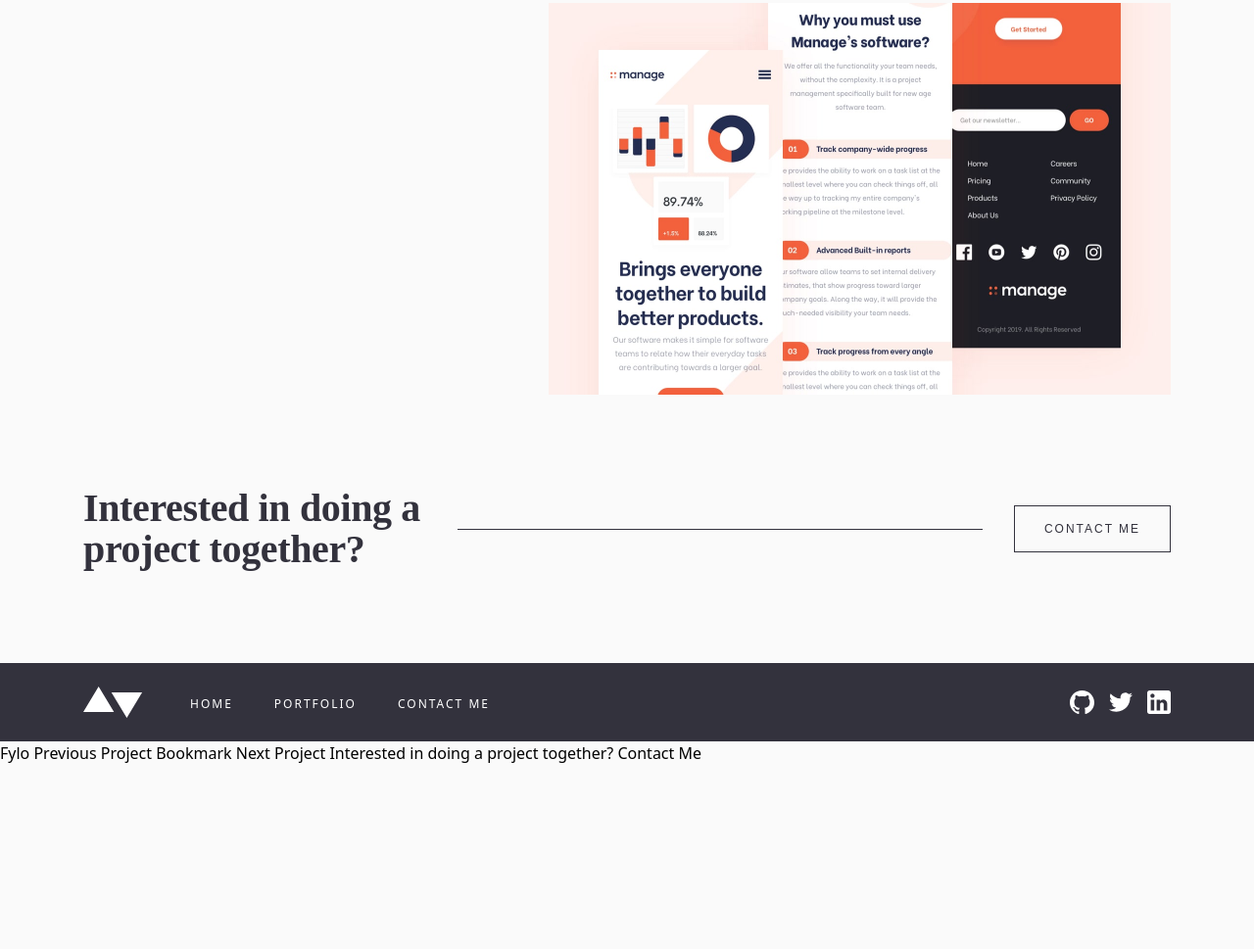
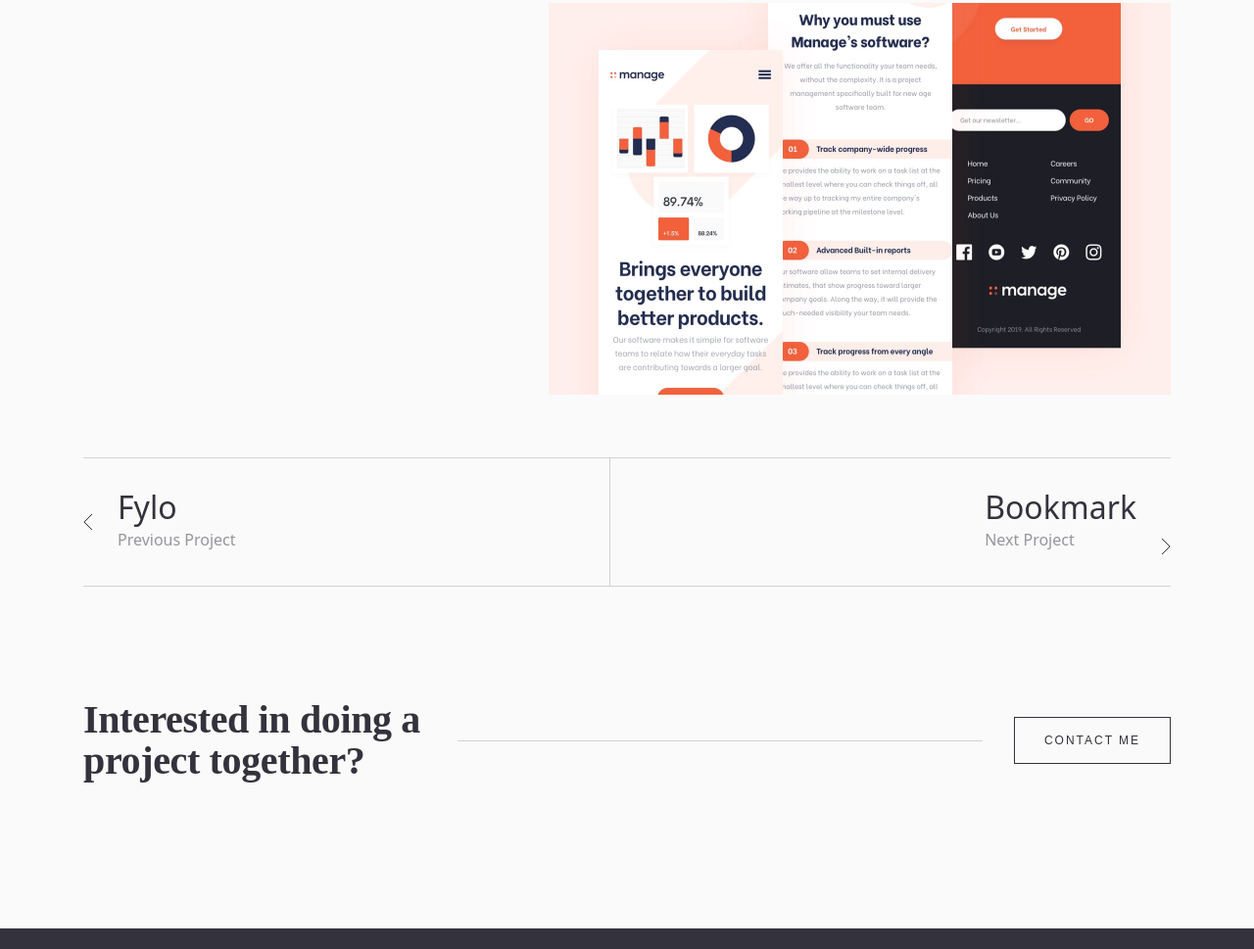
Before and after one commit to Arjun7478/minimalist-portfolio, a website: page manage.html in a window 1280 px wide. Shown: the part 1594-2563 px from the top of the page at 98% size. Before the commit the page ends 2375 px from the top, so only its background shows below. Drawn offline with Linux system fonts and the light colour scheme; a web font is replaced by a local one.

Commit message:
update manage

```diff
--- a/manage.html
+++ b/manage.html
@@ -53,7 +53,7 @@
 
         <div class="lg:mt-[115px] mt-10 lg:flex lg:justify-between">
           <div class="lg:max-w-[350px]">
-            <hr class="border-t-grayish-dark-blue" />
+            <hr class="border-t-grayish-dark-blue opacity-[0.2]" />
 
             <div class="my-6 md:my-8">
               <div class="relative text-grayish-dark-blue">
@@ -77,7 +77,7 @@
               </div>
             </div>
 
-            <hr class="border-t-grayish-dark-blue" />
+            <hr class="border-t-grayish-dark-blue opacity-[0.2]" />
           </div>
 
           <div class="lg:max-w-[635px] mt-12 md:mt-10 lg:mt-0 text-grayish-dark-blue">
@@ -110,15 +110,38 @@
           </div>
         </div>
 
+        <div class="mt-16 md:mt-[80px] lg:mt-16">
+          <hr class="border-t-grayish-dark-blue opacity-[0.2]" />
+          <div class="flex justify-between text-grayish-dark-blue">
+            <div class="py-6 md:py-8 flex flex-col md:flex-row gap-4 md:gap-[25px]">
+              <button><img src="images/icons/arrow-left.svg" alt="arrow-left" /></button>
+              <div>
+                <h3 class="text-[32px] leading-[36px]">Fylo</h3>
+                <p class="text-base leading-[30px] opacity-[0.5]">Previous Project</p>
+              </div>
+            </div>
+            <span class="block w-[1px] bg-grayish-dark-blue opacity-[0.2]"></span>
+
+            <div class="py-6 md:py-8 flex flex-col md:flex-row-reverse gap-4 md:gap-[25px]">
+              <button class="self-end"><img src="images/icons/arrow-right.svg" alt="arrow-left" /></button>
+              <div>
+                <h3 class="text-[32px] leading-[36px]">Bookmark</h3>
+                <p class="text-base leading-[30px] opacity-[0.5]">Next Project</p>
+              </div>
+            </div>
+          </div>
+          <hr class="border-t-grayish-dark-blue opacity-[0.2]" />
+        </div>
+
         <div
-          class="my-[80px] md:my-[95px] font-real-nova text-grayish-dark-blue flex flex-col md:flex-row items-center justify-between"
+          class="mt-[64px] md:mt-[80px] lg:mt-[115px] mb-[80px] lg:mb-[150px] font-real-nova text-grayish-dark-blue flex flex-col md:flex-row items-center justify-between"
         >
           <h2
             class="w-full text-[40px] leading-[42px] tracking-[-0.36px] font-bold text-center md:text-left md:max-w-[350px]"
           >
             Interested in doing a project together?
           </h2>
-          <span class="hidden md:block flex-1 h-[1px] bg-grayish-dark-blue mx-8"></span>
+          <span class="hidden md:block flex-1 h-[1px] bg-grayish-dark-blue mx-8 opacity-[0.2]"></span>
           <button
             class="font-sans-sarif w-full h-12 md:max-w-[160px] border-[1px] border-grayish-dark-blue uppercase text-[12px] tracking-[2px] hover:bg-grayish-dark-blue hover:text-white mt-10 md:mt-0 mx-auto md:mx-0"
           >
@@ -169,5 +192,3 @@
     </main>
   </body>
 </html>
-
-<div>Fylo Previous Project Bookmark Next Project Interested in doing a project together? Contact Me</div>
```
Also changed, not shown: index.html (+3 -3 lines), portfolio.html (+10 -10 lines), dist/output.css.
